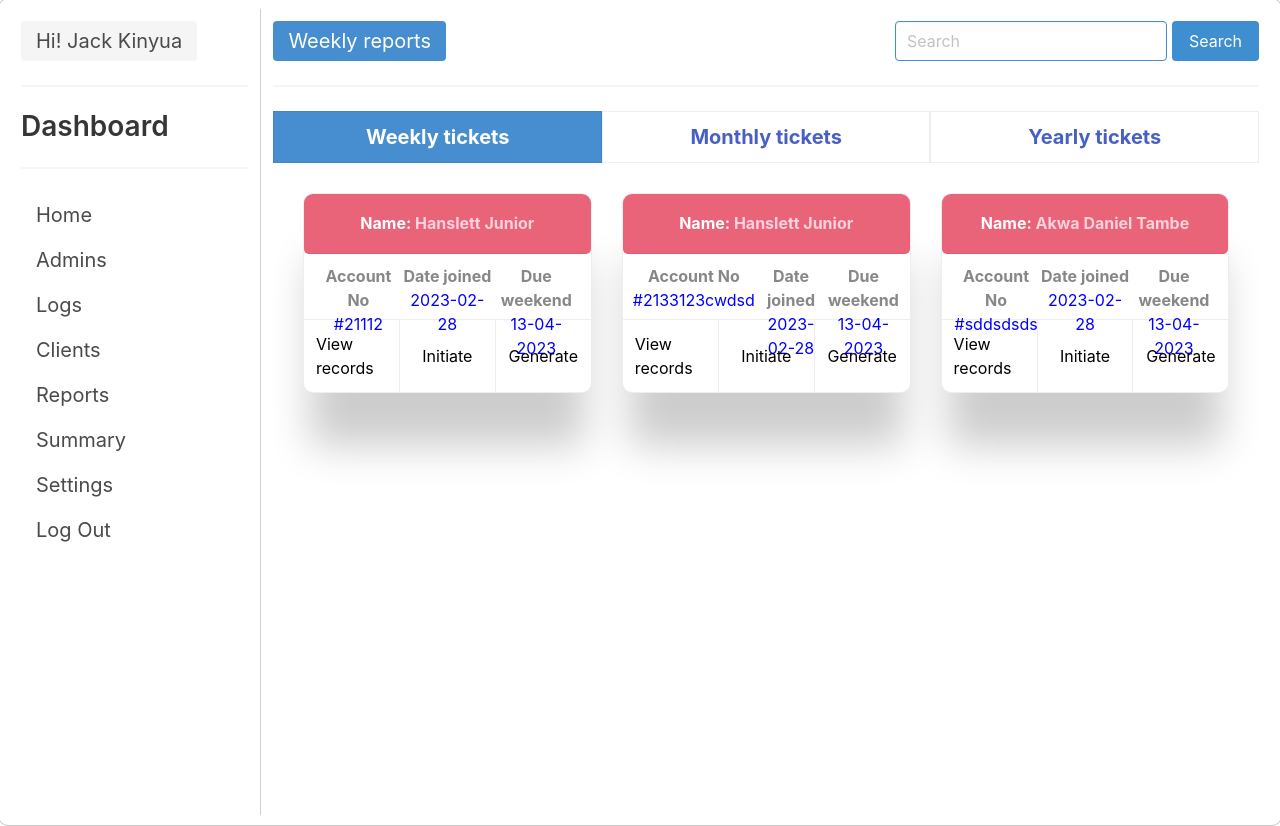
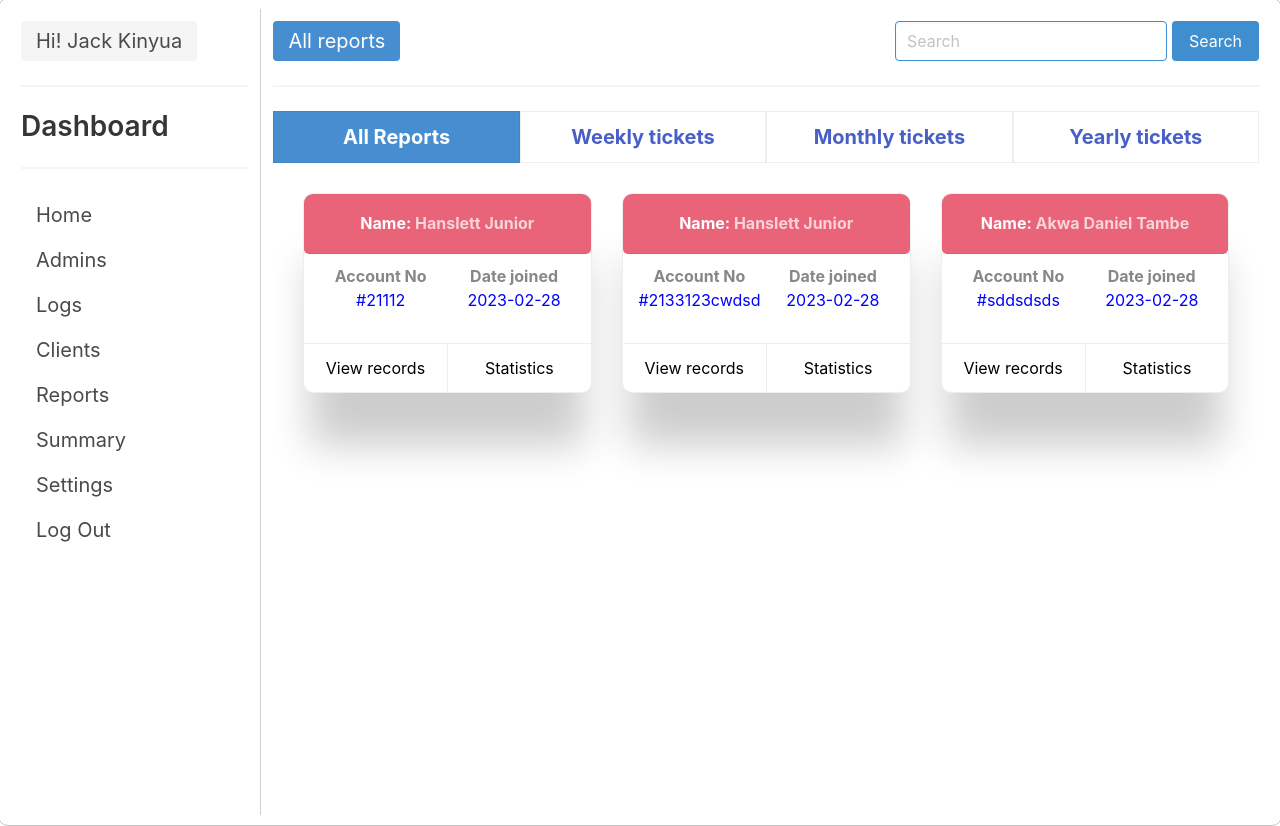
Before and after one commit to HanslettTheDev/Peskos-forex-management, a Flask app: page /dashboard/reports in a window 1280 px wide. Run offline with Flask 2, Linux system fonts and the light colour scheme; a user stored in the database is signed in; data comes from the database, SQL or seed files in the repository; both versions use the stored data as it was after the commit.

Commit message:
fix: fixed the navbar issue

```diff
--- a/peskos/models/trading_records.py
+++ b/peskos/models/trading_records.py
@@ -1,10 +1,10 @@
 from datetime import datetime
 from peskos import db
+from peskos.models.client import Clients
 
 class TradingRecords(db.Model):
 
     __tablename__ = "trading_records"
-
     id = db.Column(db.Integer, primary_key=True)
     name = db.Column(db.String(100), nullable=False)
     account_number = db.Column(db.Integer, nullable=False)
--- a/peskos/static/css/index.css
+++ b/peskos/static/css/index.css
@@ -1,3 +1,7 @@
+ body {
+    box-sizing: border-box ;
+ }
+
 .form-control {
     margin-top: 10%;
 }
@@ -115,6 +119,12 @@
     box-shadow: rgba(0, 0, 0, 0.2) 0px 60px 40px -7px;
 }
 
+.report-card:hover {
+    background-color: rgba(236, 236, 236, 0.527);
+    transform: scale(1.1);
+    transition: ease-in 0.2s;
+}
+
 .report-bar {
     border-bottom: 1px solid rgba(0, 0, 0, 0.068);
     height: 60px;
@@ -141,7 +151,7 @@
     height: 40px;
     padding: 10px;
     display: grid;
-    grid-template-columns: 1fr 1fr 1fr;
+    grid-template-columns: 1fr 1fr;
 }
 
 .report-header strong {
--- a/peskos/static/js/index.js
+++ b/peskos/static/js/index.js
@@ -1,17 +1,20 @@
 // Active class
 
-let smss = document.querySelector(".make-active")
-smss.addEventListener("click", (e) => {
-  localStorage.setItem("isActive", e.target.dataset.active);
-})
+document.addEventListener("DOMContentLoaded", () => {
 
-document.addEventListener("DOMContentLoaded", () => {
+  let smss = document.querySelector(".make-active");
+  smss.addEventListener("click", (e) => {
+    localStorage.setItem("isActive", e.target.dataset.active);
+  });
 
   const currentActive = localStorage.getItem("isActive");
 
   if (currentActive) {
     document.querySelectorAll(".nav-tab-items").forEach(tab => {
       if (tab.dataset.active === currentActive) {
+        if (tab.href != window.location.href) {
+          window.open(tab.href, "_self");
+        }
         tab.classList.add("make-active");
         return;
       }
@@ -26,7 +29,6 @@ document.addEventListener("DOMContentLoaded", () => {
   });
 
   function toggleTab(e) {
-    console.log(e.target)
     localStorage.setItem("isActive", e.target.dataset.active)
   }
 })
@@ -42,15 +44,6 @@ document.addEventListener("DOMContentLoaded", () => {
       });
     }
   );
-
-  // const menuBtns = document.querySelectorAll(".menu-list .menu-tabs");
-
-  // menuBtns.forEach((tab) => {
-  //   tab.addEventListener("click", (e) => {
-  //     menuBtns.forEach((btn) => btn.classList.remove("is-active"));
-  //     e.target.classList.toggle("is-active");
-  //   });
-  // });
 
   // Functions to open and close a modal
 
@@ -74,6 +67,7 @@ document.addEventListener("DOMContentLoaded", () => {
     const $target = document.getElementById(modal);
 
     $trigger.addEventListener("click", () => {
+
       openModal($target);
     });
   });
--- a/peskos/superadmin/routes.py
+++ b/peskos/superadmin/routes.py
@@ -32,12 +32,7 @@ def admins():
     users = Admins.query.all()
     users.pop(0)
 
-    # delete modal settings
-    # modal_settings = {
-    #     "message": "Are you sure you want to delete this admin?",
-    #     "route_name": "superadmin.delete_admin",
-    #     "has_variable": True,
-    # }
+    clients = Clients.query.all()
 
     if request.method == "POST":
         fname = request.form["fname"]
@@ -57,7 +52,7 @@ def admins():
         flash(f"User {fname} {lname} created Successfully!", 'success')
         return redirect(url_for("superadmin.admins"))
 
-    return render_template("super_admin/admins.html", tab="admins", users=users)
+    return render_template("super_admin/admins.html", tab="admins", users=users, clients=clients)
 
 @superadmin.route("/dashboard/admins/check_mail", methods=["POST"])
 def check_mail():
@@ -175,13 +170,12 @@ def send_mail(user_id):
 #### LOGS SECTION
 ####################################
 
-
 @superadmin.route("/dashboard/logs")
 @login_required
 @role_required("super admin")
 def logs():
     ta = TradingRecords.query.all()
-    return render_template("super_admin/logs.html", tab="logs", ta=ta)
+    return render_template("super_admin/logs.html", tab="logs", ta=ta, clients=Clients)
 
 
 #######################################
@@ -263,12 +257,17 @@ def delete_client(client_id):
 
 
 @superadmin.route("/dashboard/reports")
-@superadmin.route("/dashboard/reports/weekly")
 @login_required
 @role_required("super admin")
 def reports():
     clients = Clients.query.all()
-    return render_template("super_admin/reports.html", tab="Weekly Reports", clients=clients, length=len)
+    return render_template("super_admin/reports.html", tab="All Reports", clients=clients, length=len)
+
+@superadmin.route("/dashboard/reports/weekly")
+@login_required
+@role_required("super admin")
+def weekly_reports():
+    return render_template("super_admin/weekly.html", tab="Weekly Reports")
 
 
 @superadmin.route("/dashboard/reports/monthly", methods=["GET","POST"])
@@ -289,6 +288,7 @@ def check_yearly():
 #######################################
 #### SUMMARY SECTION
 ####################################
+
 @superadmin.route("/dashboard/summary")
 @login_required
 @role_required("super admin")
--- a/peskos/templates/layouts/reports.html
+++ b/peskos/templates/layouts/reports.html
@@ -1,7 +1,8 @@
 {% extends 'layouts/dashboard.html' %}
 {% block data %}
 <div class="nav-tabs">
-    <a href="{{ url_for("superadmin.reports") }}" class="nav-tab-items make-active" data-active="{{ url_for("superadmin.reports").split("/")[-1] }}">Weekly tickets</a>
+    <a href="{{ url_for("superadmin.reports") }}" class="nav-tab-items make-active" data-active="{{ url_for("superadmin.reports").split("/")[-1] }}">All Reports</a>
+    <a href="{{ url_for("superadmin.weekly_reports") }}" class="nav-tab-items" data-active="{{ url_for("superadmin.weekly_reports").split("/")[-1] }}">Weekly tickets</a>
     <a href="{{ url_for("superadmin.check_monthly") }}" class="nav-tab-items" data-active="{{ url_for("superadmin.check_monthly").split("/")[-1] }}">Monthly tickets</a>
     <a href="{{ url_for("superadmin.check_yearly") }}" class="nav-tab-items" data-active="{{ url_for("superadmin.check_yearly").split("/")[-1] }}">Yearly tickets</a>
 </div>
--- a/peskos/templates/super_admin/logs.html
+++ b/peskos/templates/super_admin/logs.html
@@ -7,12 +7,13 @@
         <thead>
             <tr>
                 <th>No</th>
-                <th>Name</th>
+                <th>Client Name</th>
                 <th>Account Number</th>
                 <th>Initial Amount</th>
                 <th>Final Amount</th>
                 <th>Profit</th>
                 <th colspan="1">Account Statement</th>
+                <th>Submitted by</th>
                 <th>Date submitted</th>
             </tr>
         </thead>
@@ -20,12 +21,13 @@
             {% for record in ta %}
             <tr>
                 <td>{{ ta.index(record) + 1 }}</td>
-                <td>{{ record.name }}</td>
+                <td>{{ clients.query.filter_by(account_number=record.account_number).first().name }}</td>
                 <td>{{ record.account_number }}</td>
                 <td>{{ record.initial_amount }}</td>
                 <td>{{ record.final_amount }}</td>
                 <td>{{ record.profit }}</td>
                 <td>{{ record.acc_statement }}</td>
+                <td>{{ record.name }}</td>
                 <td>{{ record.date_entered.strftime("%Y-%m-%d") }}</td>
             </tr>
             {% endfor %}
--- a/peskos/templates/super_admin/reports.html
+++ b/peskos/templates/super_admin/reports.html
@@ -17,12 +17,10 @@
             <div class="report-header">
                 <strong>Account No <br><a href="">#{{ client.account_number }}</a></strong>
                 <strong>Date joined<br><a>{{ client.date_joined.strftime("%Y-%m-%d") }}</a></strong>
-                <strong>Due weekend<br> <a href="">13-04-2023</a></strong>
             </div>
             <footer>
                 <a class="card-footer-item" href="">View records</a>
-                <a class="card-footer-item" href="">Initiate</a>
-                <a class="card-footer-item" href="">Generate</a>
+                <a class="card-footer-item" href="">Statistics</a>
             </footer>
         </div>
         {% endfor %}
--- /dev/null
+++ b/peskos/templates/super_admin/weekly.html
@@ -0,0 +1,4 @@
+{% extends 'layouts/reports.html' %}
+{% block info %}
+Weekly page
+{% endblock %}
```
Also changed, not shown: peskos/templates/components/modal_admins.html (+11 -0 lines), peskos/db.sqlite.
